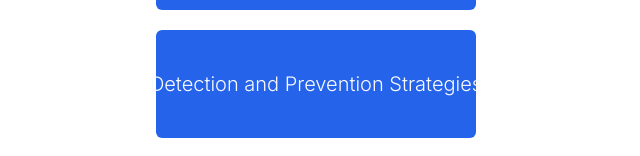
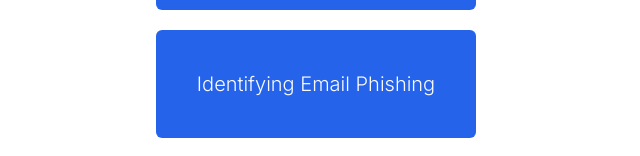
Before and after one commit to Email-Phising-Guard/Email-Guard, a Next.js app: page /dashboard/topic in a window 1280 px wide. Shown: the part 450-606 px from the top of the page, without its empty margins (324-964 px from the left). Built offline with nearby package versions, Linux system fonts and the light colour scheme.

Commit message:
change topic name

```diff
--- a/src/app/dashboard/topic/page.tsx
+++ b/src/app/dashboard/topic/page.tsx
@@ -11,7 +11,7 @@ const TopicLinks = [
   },
   {
     href: `${relativePath}/identifying-email-phishing`,
-    label: "Detection and Prevention Strategies",
+    label: "Identifying Email Phishing",
   },
   { href: `${relativePath}/impact-of-phising`, label: "Impact of Phishing" },
 ];
```
